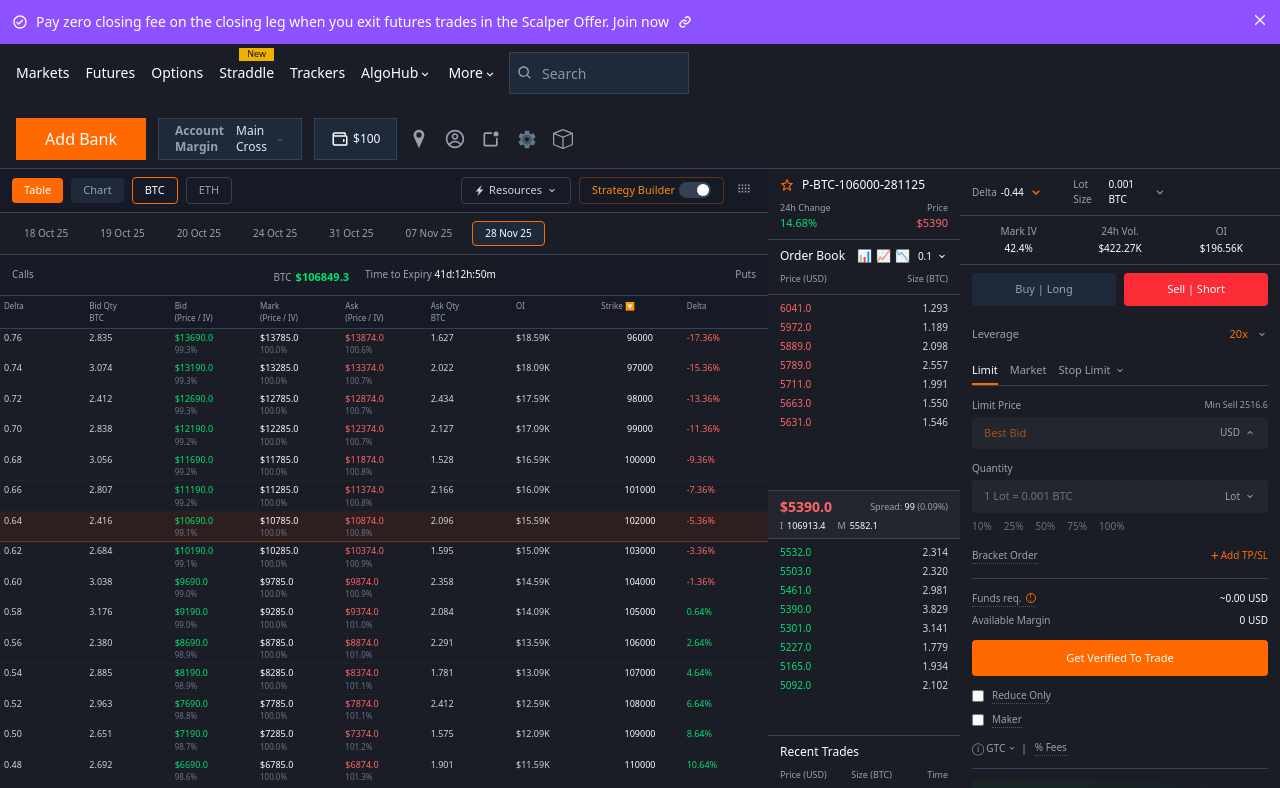
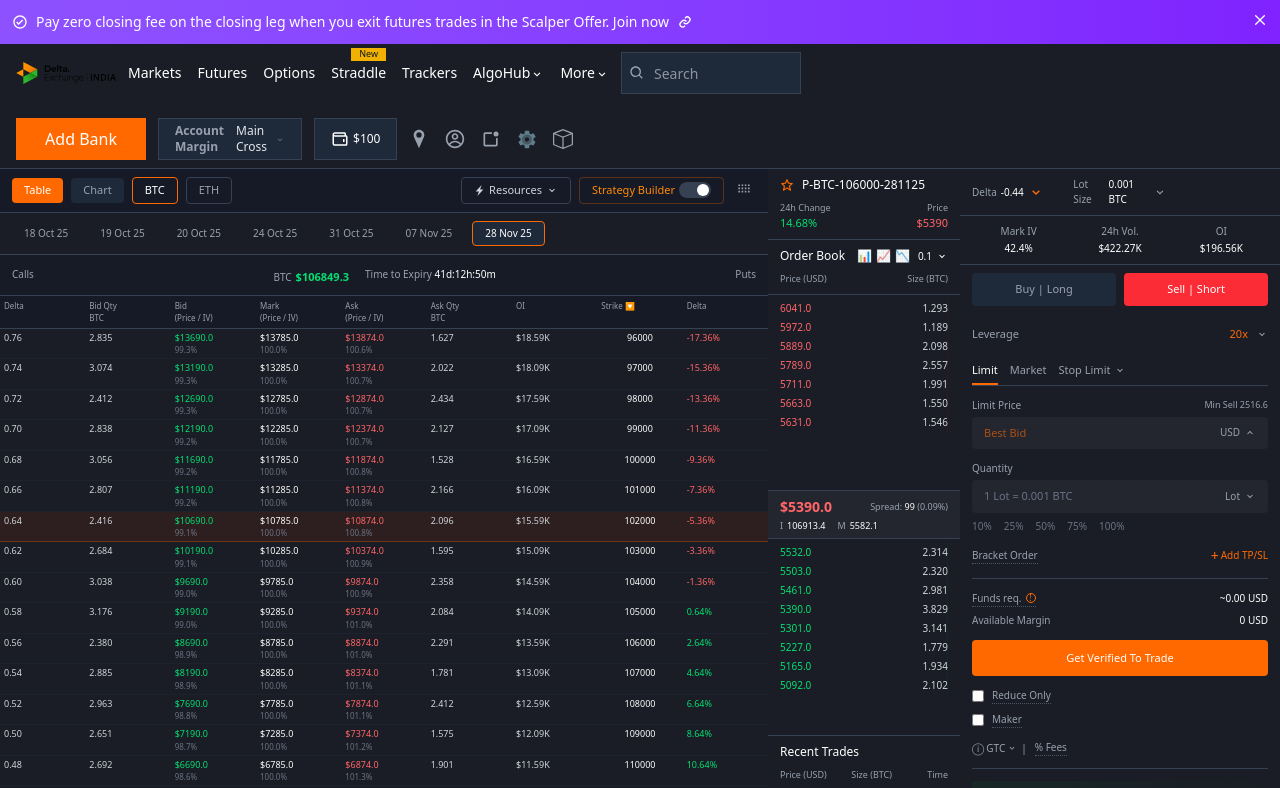
Before and after one commit to heyrapto/delta-exchange, a Next.js app: page / in a window 1280 px wide. Shown: the top 788 px of the page. Built offline with nearby package versions, Linux system fonts and the light colour scheme.

Commit message:
Update Header component to display logo and enhance Banner component with visibility state management and close functionality for improved user experience.

```diff
--- a/src/components/layout/header.tsx
+++ b/src/components/layout/header.tsx
@@ -19,7 +19,7 @@ export const Header = () => {
         {/* Left section */}
         <div className="flex flex-wrap items-center gap-3 min-w-0">
           {/* Logo */}
-          {/* <Image src="/logo.svg" alt="Logo" width={100} height={100} /> */}
+          <Image src="/logo.svg" alt="Logo" width={100} height={100} />
 
           {/* Nav */}
           <ul className="flex flex-wrap items-center gap-4 shrink-0 text-sm">
--- a/src/components/ui/banner.tsx
+++ b/src/components/ui/banner.tsx
@@ -1,16 +1,26 @@
-import { BiCheckCircle, BiLink } from "react-icons/bi"
-import { CgClose } from "react-icons/cg"
+import { useState } from "react";
+import { BiCheckCircle, BiLink } from "react-icons/bi";
+import { CgClose } from "react-icons/cg";
 
 export const Banner = () => {
+  const [isVisible, setIsVisible] = useState(true);
+
+  if (!isVisible) return null;
+
   return (
-        <div className="flex justify-between bg-gradient-to-r from-violet-500 from-5% to-violet-500 p-3">
+    <div className="flex justify-between bg-gradient-to-r from-violet-500 from-2% to-violet-600 p-3">
       <div className="flex items-center gap-2">
         <BiCheckCircle />
-                <p className="text-sm">Pay zero closing fee on the closing leg when you exit futures trades in the Scalper Offer. Join now</p>
+        <p className="text-sm">
+          Pay zero closing fee on the closing leg when you exit futures trades in the Scalper Offer. Join now
+        </p>
         <BiLink />
       </div>
 
-            <CgClose />
+      <CgClose
+        className="cursor-pointer"
+        onClick={() => setIsVisible(false)}
+      />
     </div>
-    )
-}
+  );
+};
```
Also changed, not shown: public/logo.svg (added). Lines whose indentation alone changed are shown as unchanged.
